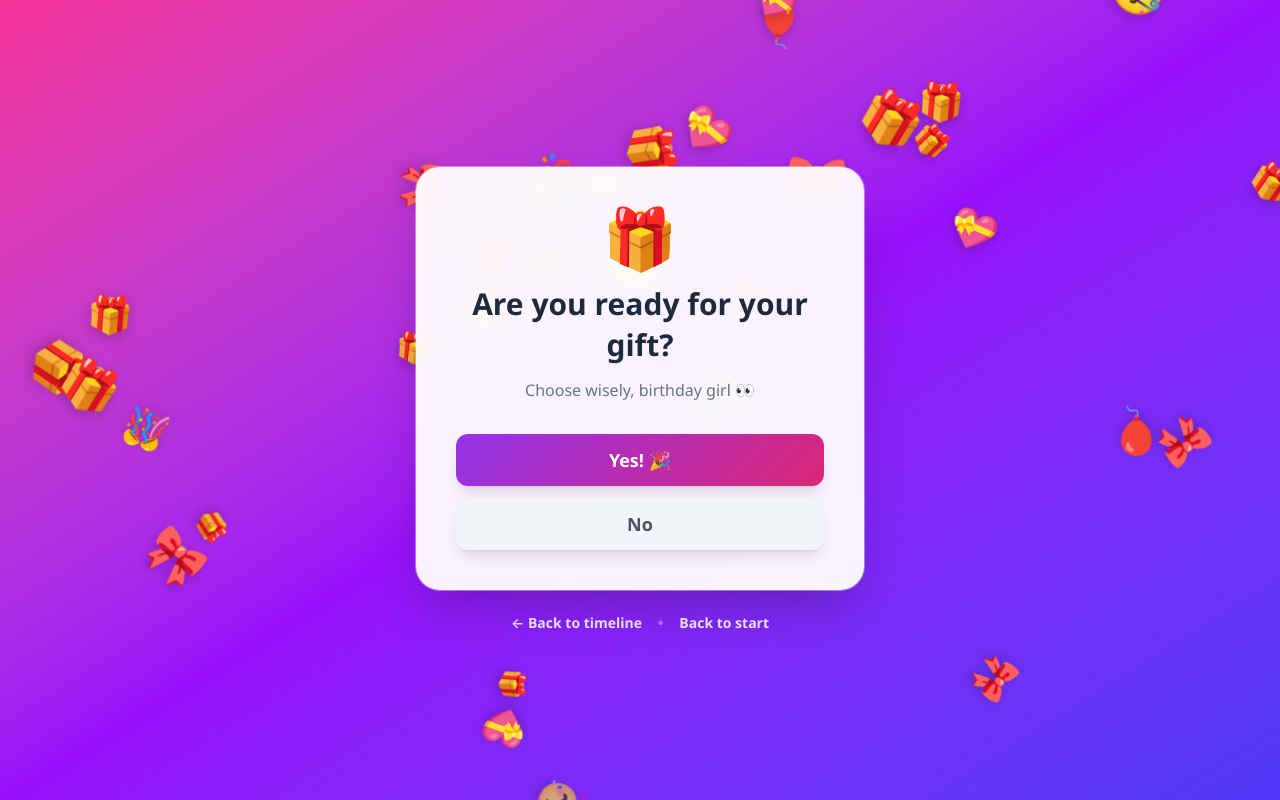
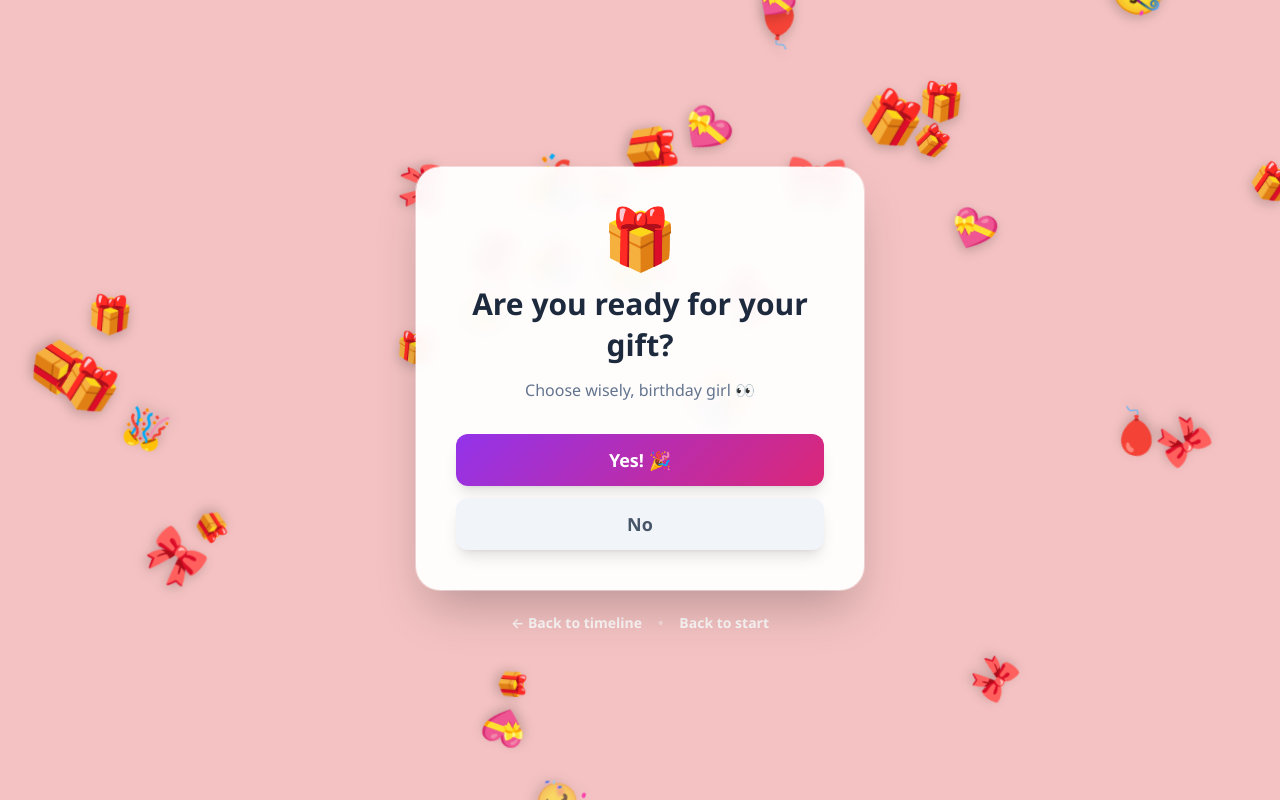
Before and after one commit to Rajat2614/BirthdaySite, an Angular app: page /rsvp in a window 1280 px wide. Built offline with nearby package versions, Linux system fonts and the light colour scheme.

Commit message:
pink color

```diff
--- a/src/app/pages/celebration/celebration.html
+++ b/src/app/pages/celebration/celebration.html
@@ -1,4 +1,4 @@
-<div class="relative min-h-screen w-full overflow-hidden bg-gradient-to-br from-indigo-600 via-purple-600 to-pink-500">
+<div class="relative min-h-screen w-full overflow-hidden bg-[#F4C2C2]">
 
   <!-- Falling celebration items: confetti or potatoes -->
   <div class="pointer-events-none absolute inset-0 z-10">
--- a/src/app/pages/rsvp/rsvp.html
+++ b/src/app/pages/rsvp/rsvp.html
@@ -1,4 +1,4 @@
-<div class="relative flex min-h-screen w-full items-center justify-center overflow-hidden bg-gradient-to-br from-pink-500 via-purple-600 to-indigo-600 px-4 py-16">
+<div class="relative flex min-h-screen w-full items-center justify-center overflow-hidden bg-[#F4C2C2]">
 
   <!-- Gift emojis bombarding the background -->
   <div class="pointer-events-none absolute inset-0 z-0">
```
